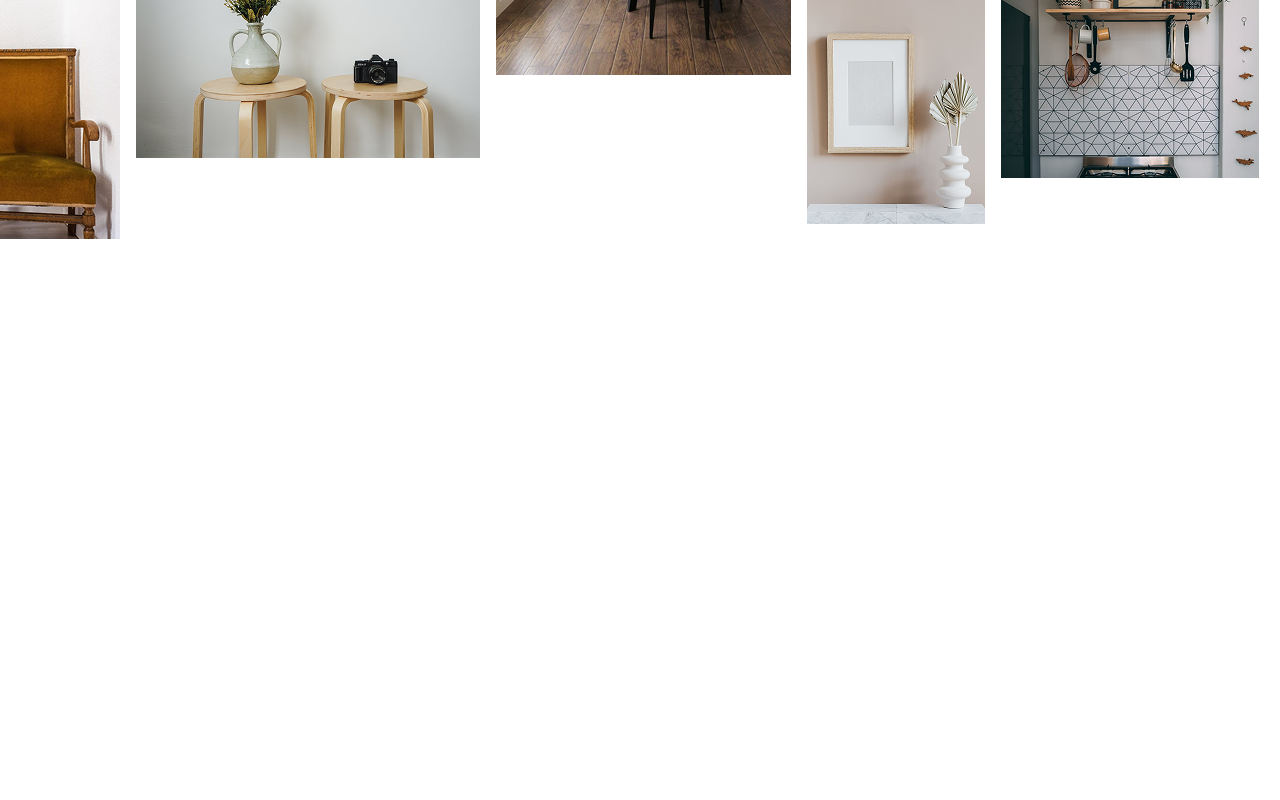
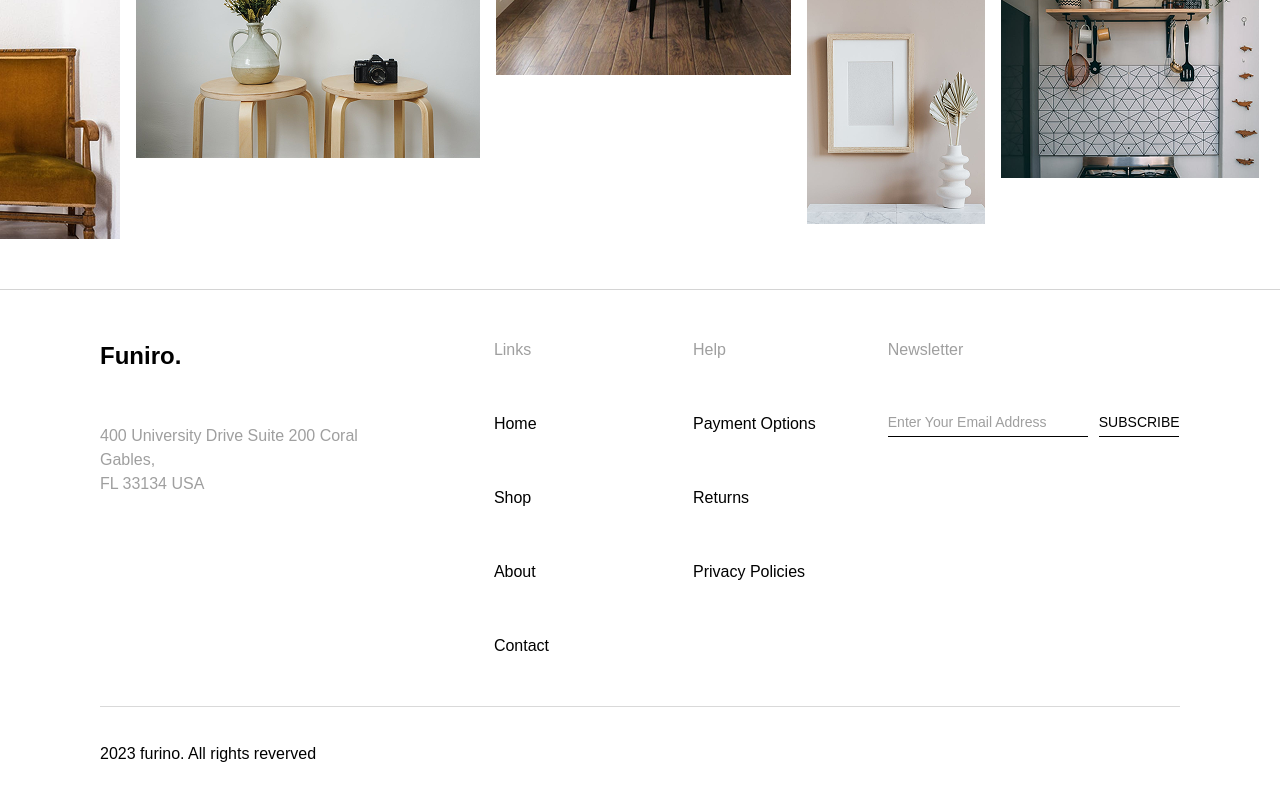
Before and after one commit to DangHuuLong/Furniture-Landing-Page, a React (Vite) app: page / in a window 1280 px wide. Shown: the part 4094-4894 px from the top of the page. Before the commit the page ends 4333 px from the top, so only its background shows below. Built offline with nearby package versions, Linux system fonts and the light colour scheme.

Commit message:
feat: implement footer

```diff
--- a/src/App.jsx
+++ b/src/App.jsx
@@ -1,9 +1,13 @@
+import Footer from './pages/Home/Footer'
+import Header from './pages/Home/Header'
 import Home from './pages/Home/home'
 function App() {
 
   return (
     <>
+      <Header />
       <Home />
+      <Footer />
     </>
   )
 }
--- /dev/null
+++ b/src/pages/Home/Footer.jsx
@@ -0,0 +1,169 @@
+function Footer() {
+  return (
+    <div style={{
+      width: '100%',
+      marginTop: '50px',
+      borderTop: '1px solid rgba(0, 0, 0, 0.17)',
+      padding: '48px 100px 38px 100px',
+    }}>
+      {/* Footer Content Section */}
+      <div style={{
+        display: 'flex',
+        marginBottom: '48px',
+      }}>
+        <div style={{
+          display: 'flex',
+          flexDirection: 'column',
+          gap: '50px',
+          marginRight: '136px',
+        }}>
+          <p style={{
+            fontFamily: '"Poppins", sans-serif',
+            fontWeight: 700,
+            fontSize: 24,
+            color: '#000000ff',
+          }}>Funiro.</p>
+          <p style={{
+            fontFamily: '"Poppins", sans-serif',
+            fontWeight: 400,
+            fontSize: 16,
+            color: 'rgba(159, 159, 159, 1)',
+          }}>400 University Drive Suite 200 Coral <br></br>Gables,<br></br>FL 33134 USA</p>
+        </div>
+        <div style={{
+          display: 'flex',
+          flexDirection: 'column',
+          gap: '50px',
+          marginRight: '144px',
+        }}>
+          <p style={{
+            fontFamily: '"Poppins", sans-serif',
+            fontWeight: 500,
+            fontSize: 16,
+            color: 'rgba(159, 159, 159, 1)',
+          }}>Links</p>
+          <p style={{
+            fontFamily: '"Poppins", sans-serif',
+            fontWeight: 500,
+            fontSize: 16,
+            color: '#000000ff',
+          }}>Home</p>
+          <p style={{
+            fontFamily: '"Poppins", sans-serif',
+            fontWeight: 500,
+            fontSize: 16,
+            color: '#000000ff',
+          }}>Shop</p>
+          <p style={{
+            fontFamily: '"Poppins", sans-serif',
+            fontWeight: 500,
+            fontSize: 16,
+            color: '#000000ff',
+          }}>About</p>
+          <p style={{
+            fontFamily: '"Poppins", sans-serif',
+            fontWeight: 500,
+            fontSize: 16,
+            color: '#000000ff',
+          }}>Contact</p>
+        </div>
+        <div style={{
+          display: 'flex',
+          flexDirection: 'column',
+          gap: '50px',
+          marginRight: '72px',
+        }}>
+          <p style={{
+            fontFamily: '"Poppins", sans-serif',
+            fontWeight: 500,
+            fontSize: 16,
+            color: 'rgba(159, 159, 159, 1)',
+          }}>Help</p>
+          <p style={{
+            fontFamily: '"Poppins", sans-serif',
+            fontWeight: 500,
+            fontSize: 16,
+            color: '#000000ff',
+          }}>Payment Options</p>
+          <p style={{
+            fontFamily: '"Poppins", sans-serif',
+            fontWeight: 500,
+            fontSize: 16,
+            color: '#000000ff',
+          }}>Returns</p>
+          <p style={{
+            fontFamily: '"Poppins", sans-serif',
+            fontWeight: 500,
+            fontSize: 16,
+            color: '#000000ff',
+          }}>Privacy Policies</p>
+        </div>
+        <div style={{
+          display: 'flex',
+          flexDirection: 'column',
+          gap: '50px',
+        }}>
+          <p style={{
+            fontFamily: '"Poppins", sans-serif',
+            fontWeight: 500,
+            fontSize: 16,
+            color: 'rgba(159, 159, 159, 1)',
+          }}>Newsletter</p>
+          <div style={{
+            display: 'flex',
+          }}>
+            <div style={{
+              display: 'flex',
+              flexDirection: 'column',
+              marginRight: '11px',
+            }}>
+              <p style={{
+                fontFamily: '"Poppins", sans-serif',
+                fontWeight: 400,
+                fontSize: 14,
+                color: 'rgba(159, 159, 159, 1)',
+                marginBottom: 3
+              }}>Enter Your Email Address</p>
+              <div style={{
+                height: 1,
+                width: 200,
+                backgroundColor: 'rgba(0, 0, 0, 1)',
+              }}></div>
+            </div>
+            <div style={{
+              display: 'flex',
+              flexDirection: 'column',
+            }}>
+              <p style={{
+                fontFamily: '"Poppins", sans-serif',
+                fontWeight: 500,
+                fontSize: 14,
+                color: 'rgba(0, 0, 0, 1)',
+                marginBottom: 3,
+              }}>SUBSCRIBE</p>
+              <div style={{
+                height: 1,
+                width: 80,
+                backgroundColor: 'rgba(0, 0, 0, 1)',
+              }}></div>
+            </div>
+          </div>
+        </div>
+      </div>
+      {/* Footer Bottom Section */}
+      <div style={{
+        height: 1,
+        width: '100%',
+        backgroundColor: 'rgba(217, 217, 217, 1)',
+        marginBottom: 35,
+      }}></div>
+      <p style={{
+        fontFamily: '"Poppins", sans-serif',
+        fontWeight: 400,
+        fontSize: 16,
+        color: '0x000000ff',
+      }}>2023 furino. All rights reverved</p>
+    </div>
+  )
+}
+export default Footer
--- a/src/pages/Home/home.jsx
+++ b/src/pages/Home/home.jsx
@@ -8,7 +8,6 @@ import FuniroFurniture from "./FuniroFurniture";
 function Home() {
   return (
     <>
-      <Header />
       <MaskGroup />
       <Browse />
       <OurProducts />
```
